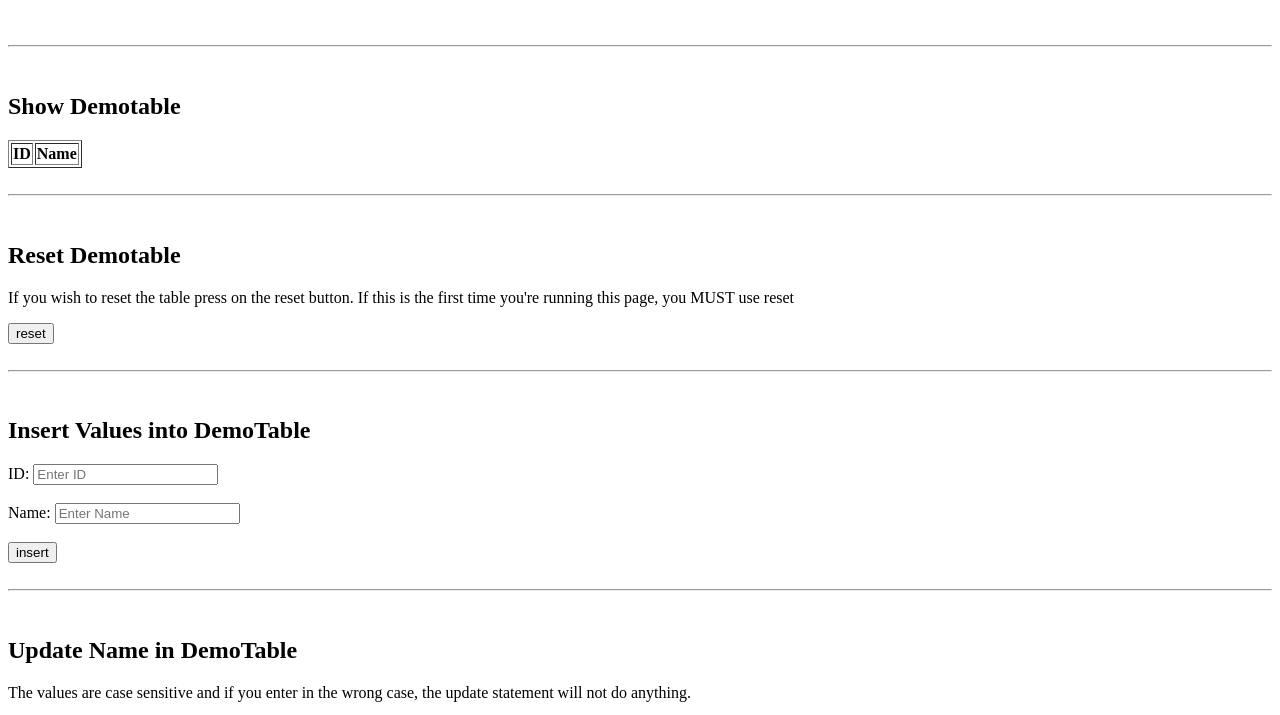
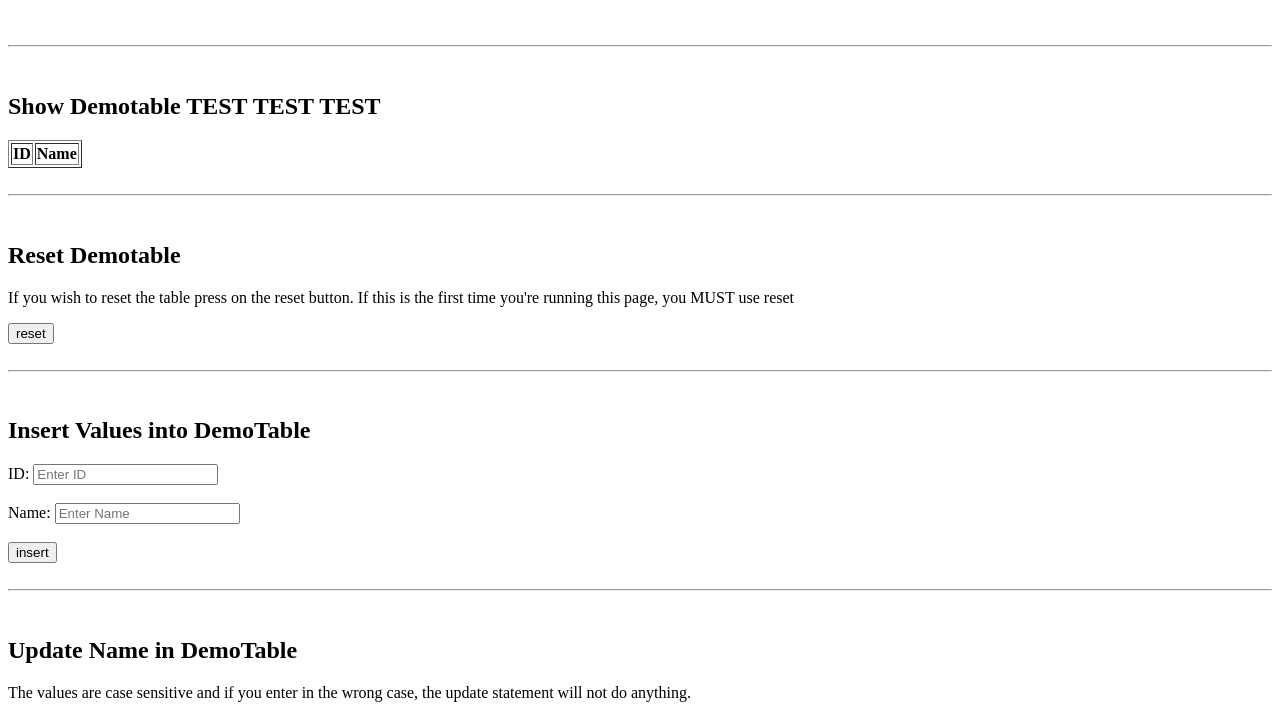
Before and after one commit to BorhanRN/PortObello, a website: page PortObello/public/index.html in a window 1280 px wide. Shown: the part 61-776 px from the top of the page. Drawn offline with Linux system fonts and the light colour scheme; no server answers.

Commit message:
changed html values to see reflection on webpage.

```diff
--- a/PortObello/public/index.html
+++ b/PortObello/public/index.html
@@ -26,7 +26,7 @@
 
 <!-- Show 'Demotable'.
     Data will be fetched and inserted here dynamically using JavaScript. -->
-<h2>Show Demotable</h2>
+<h2>Show Demotable TEST TEST TEST</h2>
 <table id="demotable" border="1">
     <thead>
     <tr>
```
